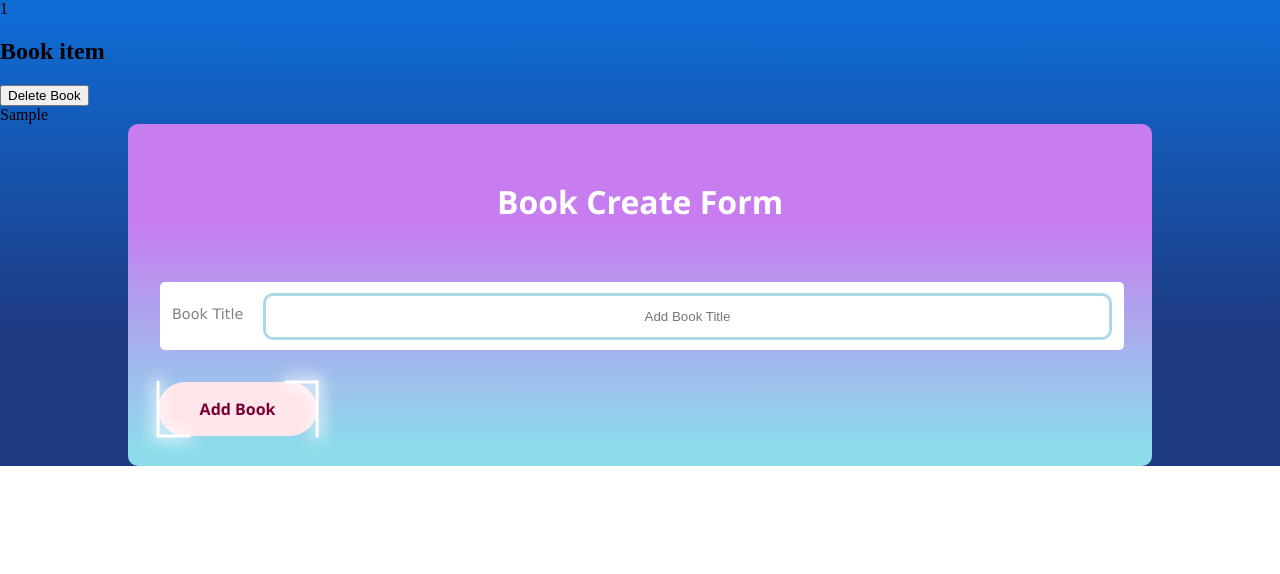
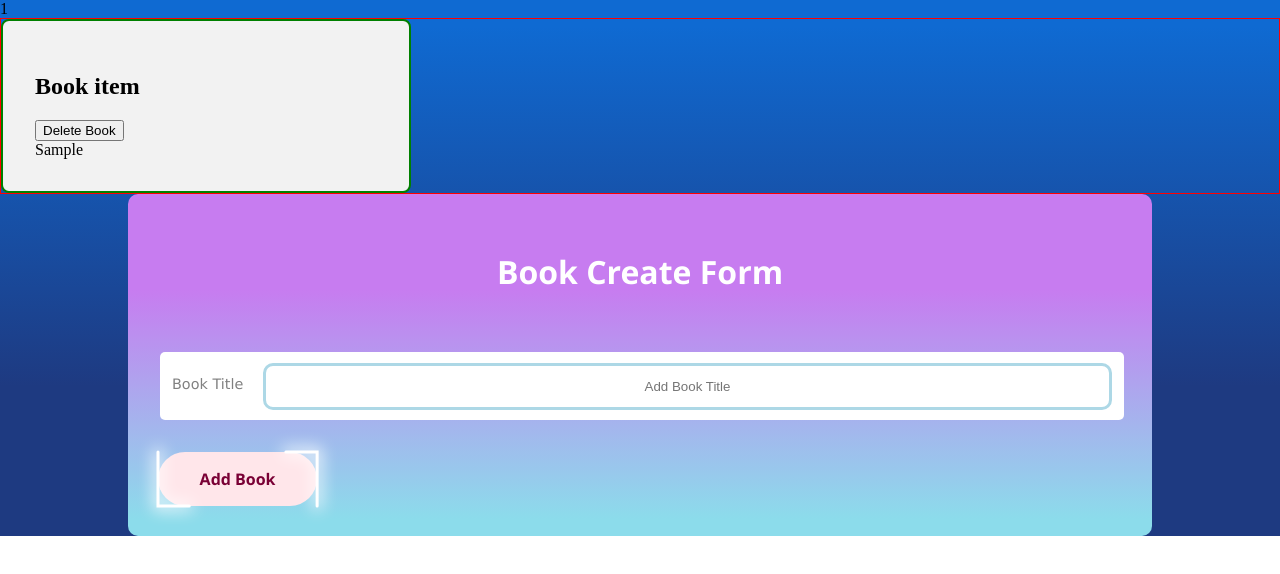
Before and after one commit to bebofofum/books-Practice, a React (Create React App) app: page / in a window 1280 px wide. Both pictures are taken after typing "Sample" into the empty fields and a click on the button "Add Book". Shown: the top 574 px of the page. Built offline with nearby package versions, Linux system fonts and the light colour scheme.

Commit message:
Start adding styling to book list and show

```diff
--- a/src/components/BookList.js
+++ b/src/components/BookList.js
@@ -1,6 +1,6 @@
 import React from 'react';
 import BookShow from './BookShow';
-
+import '../styles/BookList.css';
 
 const BookList = ({ books, onDeleteBook }) => {
     const renderedBooks = books.map(book => {
--- a/src/components/BookShow.js
+++ b/src/components/BookShow.js
@@ -1,4 +1,5 @@
 import React from 'react';
+import '../styles/BookShow.css';
 
 
 const BookShow = ({ book, onDeleteBook }) => {
@@ -6,7 +7,7 @@ const BookShow = ({ book, onDeleteBook }) => {
         onDeleteBook(book.id)
     };
 
-    return <div>
+    return <div className='book-grid-container'>
         <h2>Book item</h2>
         <div className='delete-icon-container'>
             <button className='delete-icon' onClick={handleClick} >Delete Book</button>
--- /dev/null
+++ b/src/styles/BookList.css
@@ -0,0 +1,6 @@
+.book-list-container {
+    display: grid;
+    border: solid 1px red;
+    grid-template-columns: repeat(3, 1fr);
+    gap: 1.5rem;
+}
--- /dev/null
+++ b/src/styles/BookShow.css
@@ -0,0 +1,7 @@
+.book-grid-container {
+    border: solid 2px green;
+    padding: 2rem;
+    border-radius: 0.5rem;
+    box-shadow: 2.5rem;
+    background: #f2f2f2;
+}
```
